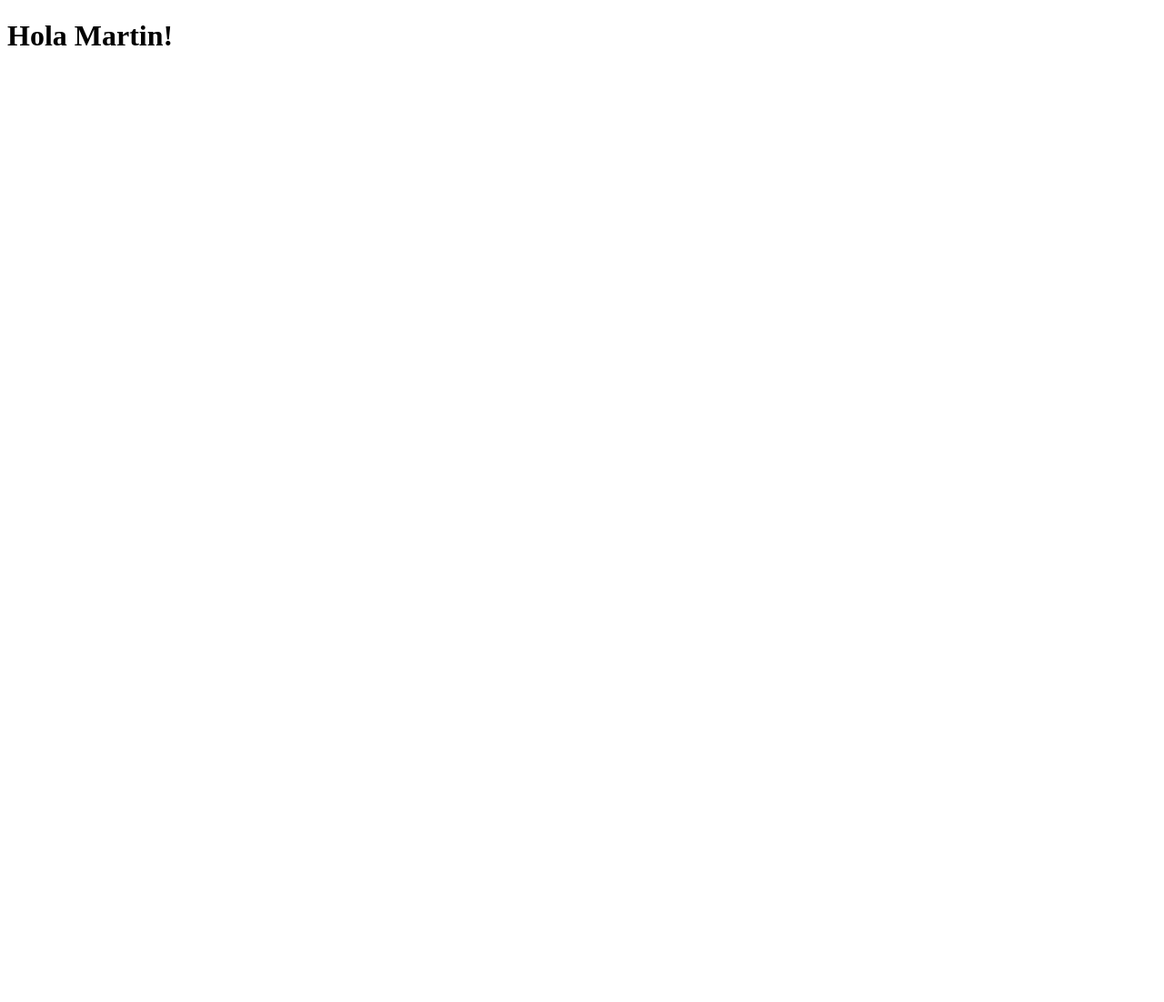
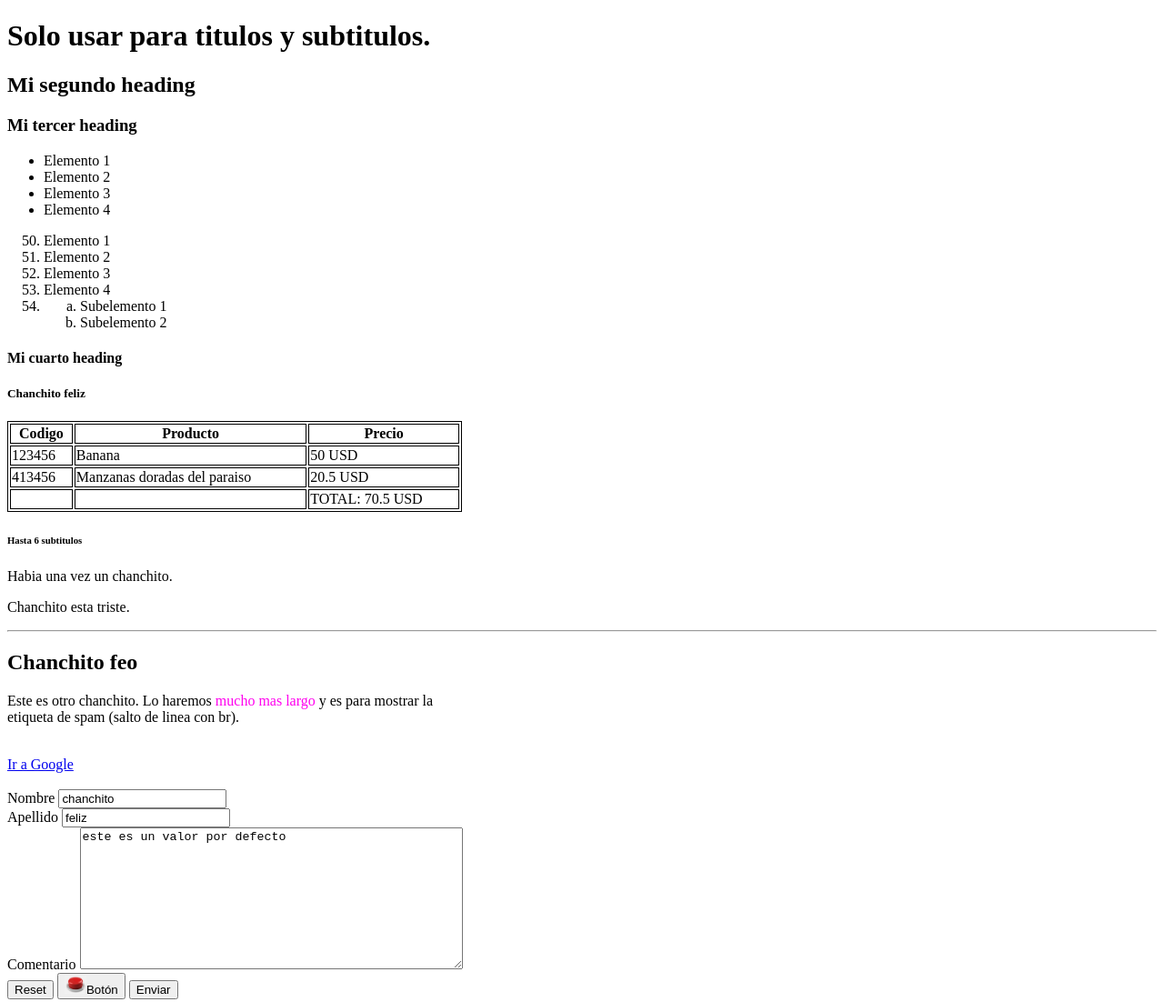
Before and after one commit to lictincho/curso_html_css_javascript, a plain HTML site: page site/index.html in a window 1280 px wide. Shown: the top 1102 px of the page at 91% size. Before the commit the page ends 800 px from the top, so only its background shows below. Drawn offline with Linux system fonts and the light colour scheme.

Commit message:
avances curso 1

```diff
--- a/site/index.html
+++ b/site/index.html
@@ -1,11 +1,113 @@
 <!DOCTYPE html>
-<html>
+<html lang="en">
 <head>
-	<meta charset="utf-8">
-	<meta name="viewport" content="width=device-width, initial-scale=1">
-	<title>Hello Word!</title>
+	<title>Mi primera web</title>
+	<style>
+		table, th, td {
+			border: 1px solid black;
+		}
+	</style>
 </head>
 <body>
-<h1>Hola Martin!<h1>
+
+	<!-- titulos y subtitulos -->
+	<h1>Solo usar para titulos y subtitulos.</h1>
+	<h2>Mi segundo heading</h2>
+	<h3>Mi tercer heading</h3>
+
+	<!-- ul es lista no ordenada -->
+	<ul>
+		<li>Elemento 1</li>
+		<li>Elemento 2</li>
+		<li>Elemento 3</li>
+		<li>Elemento 4</li>
+	 </ul>
+	 <!-- ol es lista ordenada -->
+	 <ol>
+		<li value="50">Elemento 1</li>
+		<li>Elemento 2</li>
+		<li>Elemento 3</li>
+		<li>Elemento 4</li>
+		<li>
+			<ol>
+				<li style="list-style: lower-alpha;">Subelemento 1</li>
+				<li style="list-style: lower-alpha;">Subelemento 2</li>
+			</ol>
+		</li>
+	 </ol>
+
+	<h4>Mi cuarto heading</h4>
+	<h5>Chanchito feliz</h5>
+
+	<!-- tablas -->
+	<table style="width: 500px;">
+		<thead>
+			<tr>
+				<th>Codigo</th>
+				<th>Producto</th>
+				<th>Precio</th>
+			</tr>
+		</thead>
+		<tbody>
+			<tr>
+				<td>123456</td>
+				<td>Banana</td>
+				<td>50 USD</td>
+			</tr>
+			<tr>
+				<td>413456</td>
+				<td>Manzanas doradas del paraiso</td>
+				<td>20.5 USD</td>
+			</tr>
+		</tbody>
+		<tfoot>
+			<td></td>
+			<td></td>
+			<td>TOTAL: 70.5 USD</td>
+		</tfoot>
+
+	</table>
+
+	<h6>Hasta 6 subtitulos</h6>
+	<p>Habia una vez un chanchito.</p>
+	<p>Chanchito esta triste.</p>
+	<!-- hr separa -->
+	<hr>
+	<h2>Chanchito feo </h2>
+
+	<!-- parrafos + br salto de lines, span formato-->
+	<p>
+		Este es otro chanchito.
+		Lo haremos <span style="color:rgb(255, 0, 238)">mucho mas largo</span> y es para mostrar
+		la <br> etiqueta de spam (salto de linea con br).
+	</p>
+	<br>
+
+	<!-- links -->
+	<a target="_blank" href="https://www.google.com">Ir a Google</a>
+
+	<br><br>
+
+	 <!-- formularios -->
+	 <form action="/formulario" method="POST">
+		<label for="nombre">Nombre</label>
+		<input value="chanchito" type="text" id="nombre" name="nombre" placeholder="Martin"/>
+		<br>
+		<label for="apellido">Apellido</label>
+		<input value="feliz" type="text" id="apellido" name="apellido" placeholder="Ortega"/>
+		<br>
+		<label for="comentario">Comentario</label>
+		<textarea cols="50" rows="10" id="comentario" placeholder="ingrese comentario" name="comentario">este es un valor por defecto</textarea>
+		<br>
+		<button type="reset">Reset</button>
+		<button type="button"><img src="img/buttonred.png" height="20">Botón</button>
+		<button type="submit">Enviar</button>
+	</form>
+
+	<br><br>
+
+	<!-- imagenes -->
+	<img src="img/cafecitoneed.png" height="200"/>
+
 </body>
 </html>
```
Also changed, not shown: site/blog.html (added, +46 -0 lines), site/img/buttonred.png (added), site/img/cafecitoneed.png (added), site/img/drstone.jpg (added), site/img/html.png (added).
